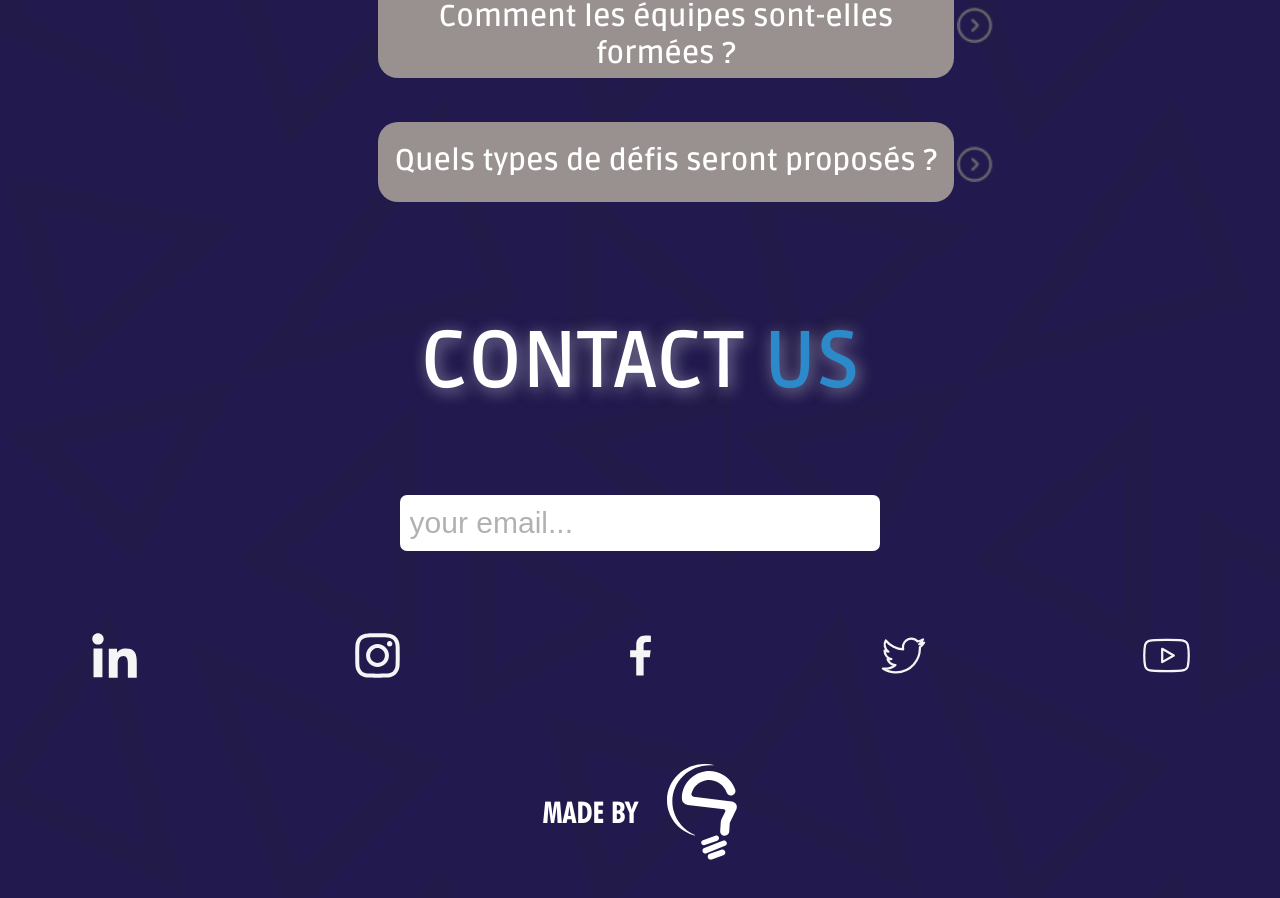
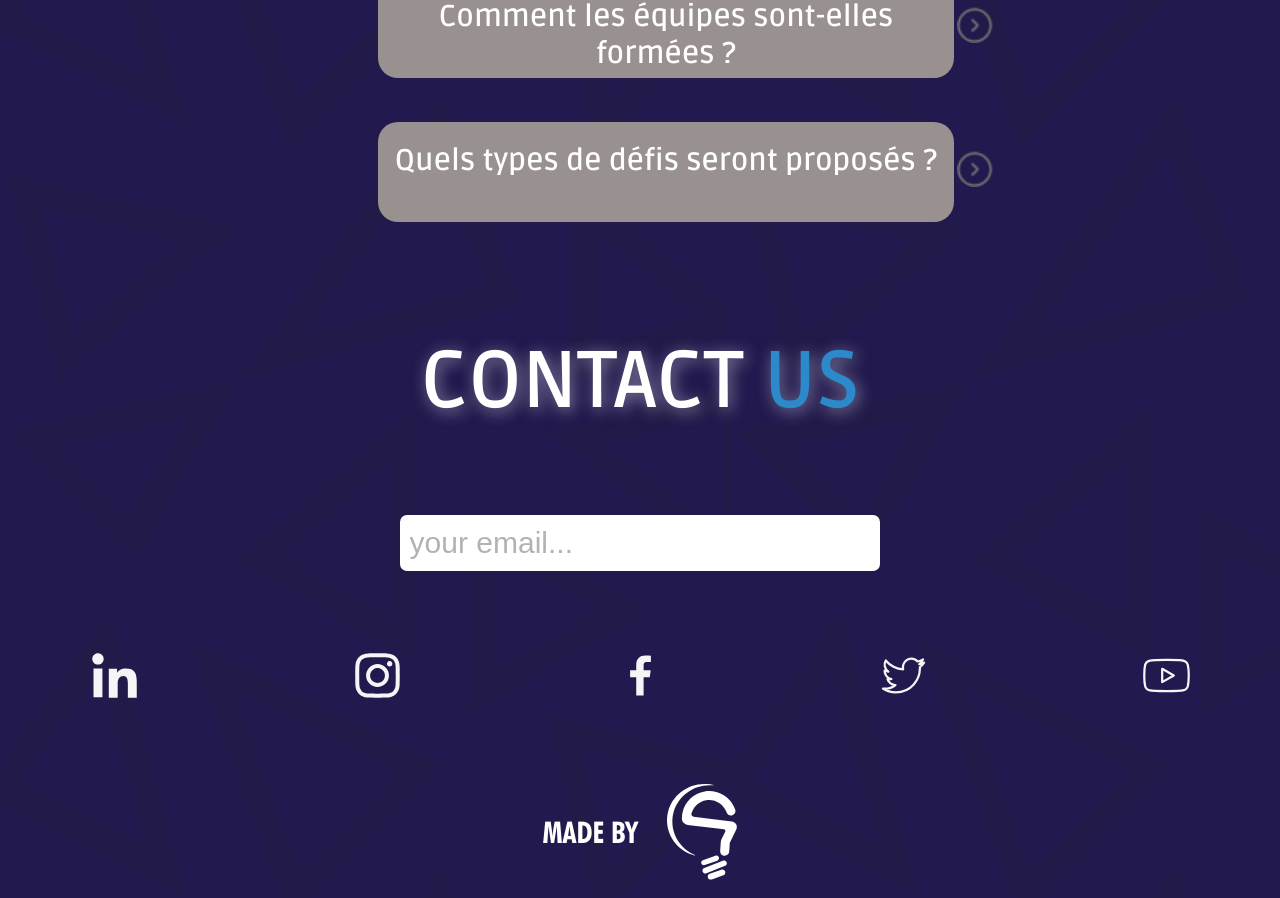
Before and after one commit to Hibachr/HackAndScape, a React (Vite) app in the folder client/: page / in a window 1280 px wide. Shown: the part 4270-5168 px from the top of the page. Built offline with nearby package versions, Linux system fonts and the light colour scheme.

Commit message:
small change in the faq

```diff
--- a/client/src/index.css
+++ b/client/src/index.css
@@ -616,8 +616,6 @@ width: 50%;
 height: 60px;
 padding-top: 20px;
 border-radius: 20px;
-
-
 }
 .Question2{
   margin-left: 250px;
@@ -639,7 +637,7 @@ font-family:'RussoOne-Regular';
 font-size: 30px;
 background-color:#999090;
 width: 50%;
-height: 60px;
+height: 80px;
 padding-top: 20px;
 border-radius: 20px;
 }
@@ -657,7 +655,7 @@ border-radius: 20px;
 }
 .arrow3{
   position: relative;
-  top:-60px;
+  top:-75px;
   left:273px;
   cursor: pointer;
 }
```
